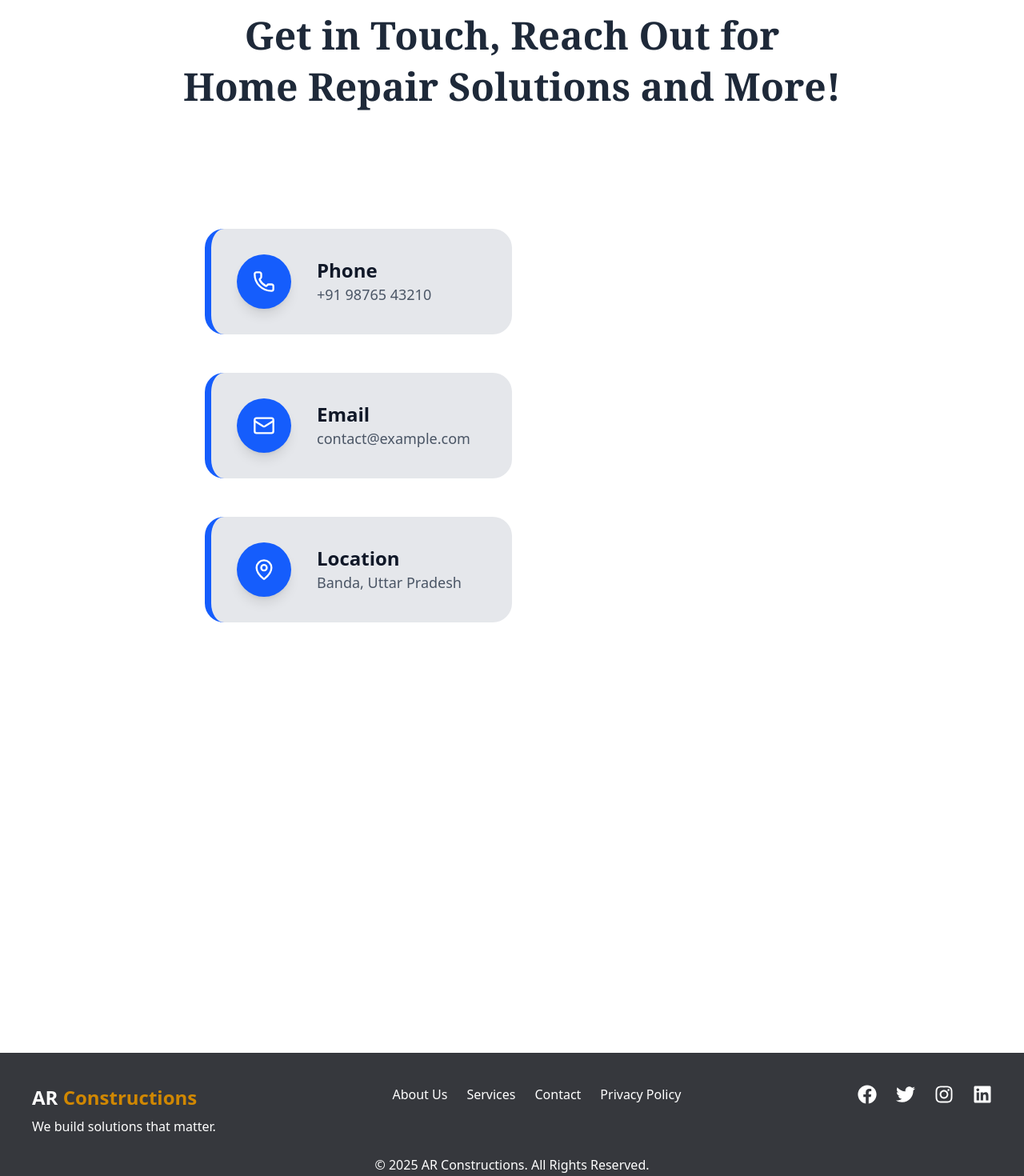
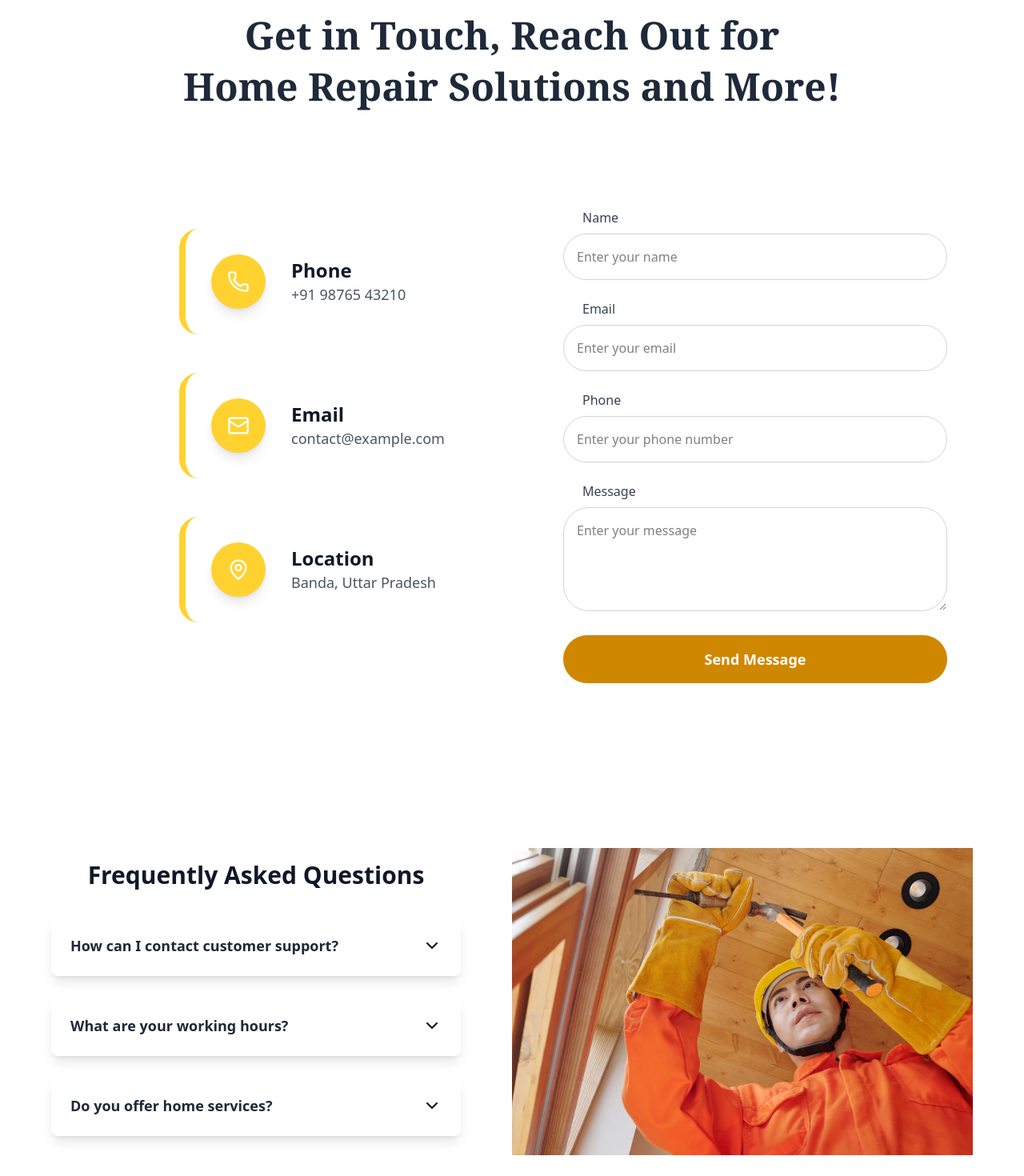
Before and after one commit to neharakesh/construction, a React (Vite) app: page /contact in a window 1280 px wide. Shown: the part 200-1670 px from the top of the page at 80% size. Built offline with nearby package versions, Linux system fonts and the light colour scheme.

Commit message:
contact page is done

```diff
--- a/src/pages/contact.jsx
+++ b/src/pages/contact.jsx
@@ -1,34 +1,53 @@
-import React from 'react'
-import { Mail, Phone, MapPin } from "lucide-react";
+import {React,useState} from 'react'
+import About1 from '../../public/images/about1.jpg'
+import { Mail, Phone, MapPin,ChevronDown } from "lucide-react";
 import Navbar from '../components/navbar'
 import Footer from '../components/footer'
 
 function Contact() {
+  const [openFAQ, setOpenFAQ] = useState(null);
     const contacts = [
         { icon: <Phone size={28} />, title: "Phone", detail: "+91 98765 43210" },
         { icon: <Mail size={28} />, title: "Email", detail: "contact@example.com" },
         { icon: <MapPin size={28} />, title: "Location", detail: "Banda, Uttar Pradesh" },
       ];
+
+
+      const faqs = [
+        { question: "How can I contact customer support?", answer: "You can contact us via email or phone provided above." },
+        { question: "What are your working hours?", answer: "Our support team is available from 9 AM to 6 PM IST." },
+        { question: "Do you offer home services?", answer: "Yes, we provide various home repair solutions. Contact us for more details." }
+      ];
+
+
     return (
         <>
         <div>
             <Navbar/>
         </div>
-        <div>
+
+          {/**heading section */}
             <div className='space-y-4'>
                 <h1 className='flex justify-center text-center mt-44 font-serif font-semibold text-xl '>Contact us</h1>
                 <h1 className='flex justify-center text-center md:text-5xl font-serif font-bold text-gray-800'>Get in Touch, Reach Out for </h1>
                 <h1 className='flex justify-center text-center md:text-5xl font-serif font-bold text-gray-800' >Home Repair Solutions and More!</h1>
             </div>
+
+
+            <div className='flex'>
+
+
+
+            {/**card section */}
             <div>
-            <div className="flex justify-start ml-32 min-h-screen items-center   p-32">
+            <div className="flex justify-start ml-32 min-h-screen items-center  p-24">
       <div className="grid gap-12">
         {contacts.map((contact, index) => (
           <div
             key={index}
-            className="flex items-center bg-gray-200 p-8  shadow-3xl rounded-3xl w-96 hover:scale-105 transition-transform duration-300 transform hover:shadow-xl border-l-8 border-blue-600"
+            className="flex items-center p-8  shadow-3xl rounded-3xl w-96 hover:scale-105 transition-transform duration-300 transform hover:shadow-xl border-l-8 border-amber-300"
           >
-            <div className="p-5 bg-blue-600 text-white rounded-full shadow-lg">{contact.icon}</div>
+            <div className="p-5 bg-amber-300 text-white rounded-full shadow-lg">{contact.icon}</div>
             <div className="ml-8">
               <h3 className="text-2xl font-bold text-gray-900">{contact.title}</h3>
               <p className="text-gray-600 font-medium text-lg">{contact.detail}</p>
@@ -39,7 +58,61 @@ function Contact() {
     </div>
             </div>
 
+
+
+        {/**Contact form */}
+
+
+        <div className="pt-32 w-full mr-24 ml-0 ">
+
+        <form className="space-y-6">
+          <div>
+            <label className="block text-gray-700   mb-2 ml-6 font-medium ">Name</label>
+            <input type="text" className="w-full p-4 border border-gray-300 rounded-4xl " placeholder="Enter your name" />
+          </div>
+          <div>
+            <label className="block text-gray-700 ml-6 font-medium mb-2">Email</label>
+            <input type="email" className="w-full p-4 border border-gray-300 rounded-4xl " placeholder="Enter your email" />
+          </div>
+          <div>
+            <label className="block text-gray-700 ml-6 font-medium mb-2">Phone</label>
+            <input type="tel" className="w-full p-4 border border-gray-300 rounded-4xl " placeholder="Enter your phone number" />
+          </div>
+          <div>
+            <label className="block text-gray-700 ml-6 font-medium mb-2">Message</label>
+            <textarea className="w-full p-4 border border-gray-300 rounded-4xl " placeholder="Enter your message" rows="4"></textarea>
+          </div>
+          <button type="submit" className="w-full bg-yellow-600 text-white py-4 rounded-4xl text-lg font-semibold hover:bg-yellow-700 transition">Send Message</button>
+        </form>
+      </div>
+
+    </div>
+
+    {/**FAQ section */}
+    <div className='flex'>
+    <div className="mt-36 px-6 md:px-16 w-1/2">
+          <h2 className="text-3xl font-bold text-gray-900 text-center mb-8">Frequently Asked Questions</h2>
+          <div className="max-w-3xl mx-auto space-y-6">
+            {faqs.map((faq, index) => (
+              <div key={index} className="bg-white p-6 shadow-lg rounded-lg">
+                <div className="flex justify-between items-center cursor-pointer" onClick={() => setOpenFAQ(openFAQ === index ? null : index)}>
+                  <h3 className="text-lg font-semibold text-gray-800">{faq.question}</h3>
+                  <ChevronDown className={`transition-transform ${openFAQ === index ? 'rotate-180' : ''}`} />
+                </div>
+                {openFAQ === index && <p className="mt-4 text-gray-600">{faq.answer}</p>}
+              </div>
+            ))}
+          </div>
         </div>
+        <div className='w-1/2'>
+        <img className='w-xl mt-32' src={About1} alt="" />
+
+        </div>
+      </div>
+
+
+
+
         <div className='mt-96'>
             <Footer/>
         </div>
```
